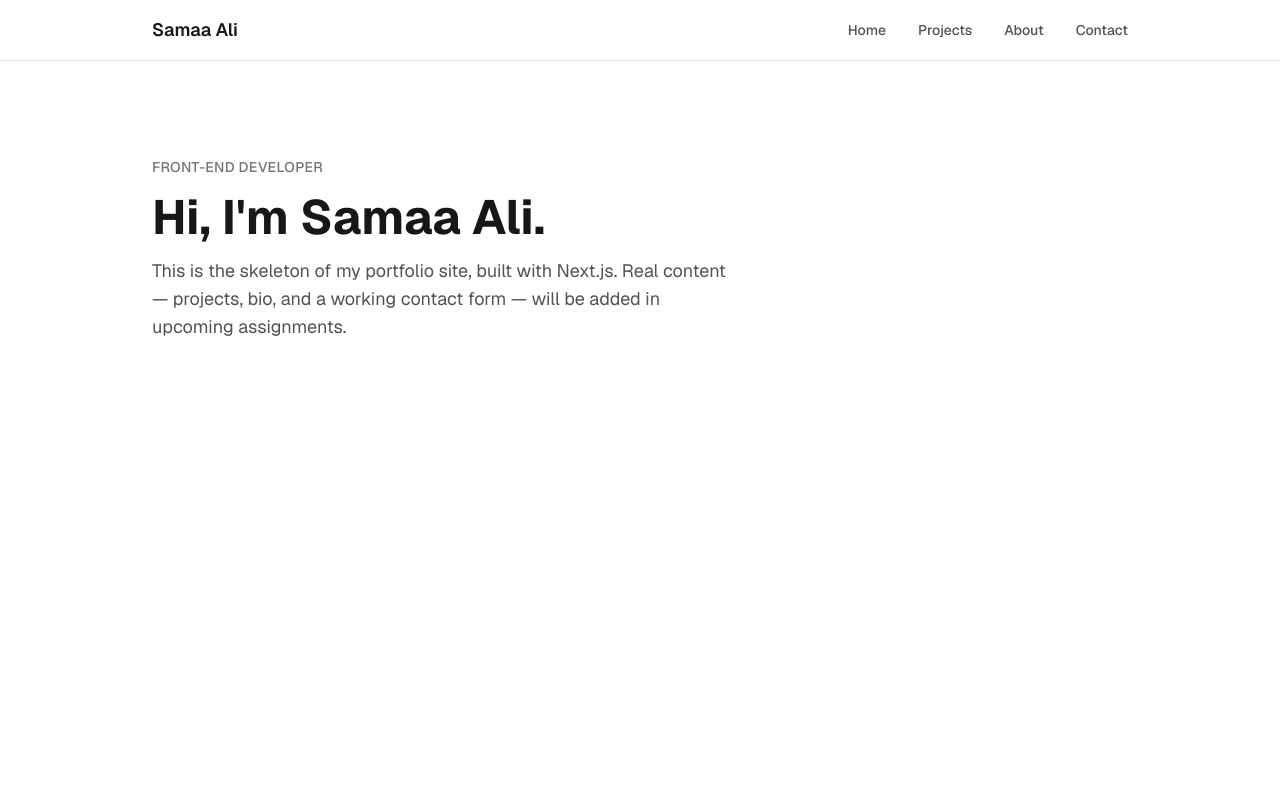
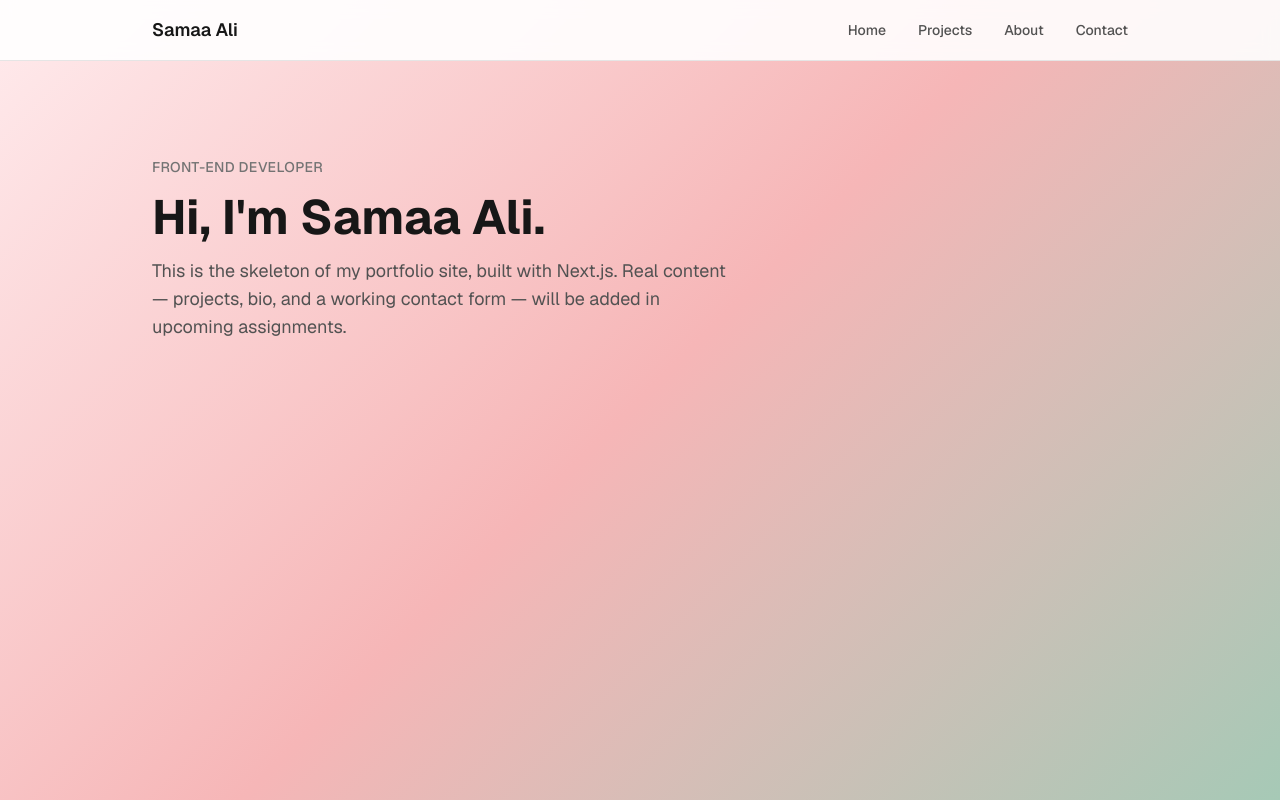
Before and after one commit to samaaali76/flyrank-frontend-capstone, a Next.js app: page / in a window 1280 px wide. Built offline with nearby package versions, Linux system fonts and the light colour scheme.

Commit message:
style: apply gradient background using new color palette

```diff
--- a/app/globals.css
+++ b/app/globals.css
@@ -49,80 +49,47 @@
 }
 
 :root {
-  --background: oklch(1 0 0);
-  --foreground: oklch(0.145 0 0);
-  --card: oklch(1 0 0);
-  --card-foreground: oklch(0.145 0 0);
-  --popover: oklch(1 0 0);
-  --popover-foreground: oklch(0.145 0 0);
-  --primary: oklch(0.205 0 0);
-  --primary-foreground: oklch(0.985 0 0);
-  --secondary: oklch(0.97 0 0);
-  --secondary-foreground: oklch(0.205 0 0);
-  --muted: oklch(0.97 0 0);
-  --muted-foreground: oklch(0.556 0 0);
-  --accent: oklch(0.97 0 0);
-  --accent-foreground: oklch(0.205 0 0);
+  --background: linear-gradient(135deg, #FFEBED 0%, #F6B6B7 50%, #A6C9B6 100%);
+  --foreground: #27153D;
+  --card: #ffffff;
+  --card-foreground: #27153D;
+  --popover: #ffffff;
+  --popover-foreground: #27153D;
+  --primary: #3E828E;
+  --primary-foreground: #FFEBED;
+  --secondary: #F6B6B7;
+  --secondary-foreground: #27153D;
+  --muted: #A6C9B6;
+  --muted-foreground: #27153D;
+  --accent: #A6C9B6;
+  --accent-foreground: #27153D;
   --destructive: oklch(0.577 0.245 27.325);
-  --border: oklch(0.922 0 0);
-  --input: oklch(0.922 0 0);
-  --ring: oklch(0.708 0 0);
-  --chart-1: oklch(0.87 0 0);
-  --chart-2: oklch(0.556 0 0);
-  --chart-3: oklch(0.439 0 0);
-  --chart-4: oklch(0.371 0 0);
-  --chart-5: oklch(0.269 0 0);
+  --border: #F6B6B7;
+  --input: #F6B6B7;
+  --ring: #3E828E;
+  --chart-1: #3E828E;
+  --chart-2: #F6B6B7;
+  --chart-3: #A6C9B6;
+  --chart-4: #27153D;
+  --chart-5: #FFEBED;
   --radius: 0.625rem;
-  --sidebar: oklch(0.985 0 0);
-  --sidebar-foreground: oklch(0.145 0 0);
-  --sidebar-primary: oklch(0.205 0 0);
-  --sidebar-primary-foreground: oklch(0.985 0 0);
-  --sidebar-accent: oklch(0.97 0 0);
-  --sidebar-accent-foreground: oklch(0.205 0 0);
-  --sidebar-border: oklch(0.922 0 0);
-  --sidebar-ring: oklch(0.708 0 0);
+  --sidebar: #FFEBED;
+  --sidebar-foreground: #27153D;
+  --sidebar-primary: #3E828E;
+  --sidebar-primary-foreground: #FFEBED;
+  --sidebar-accent: #A6C9B6;
+  --sidebar-accent-foreground: #27153D;
+  --sidebar-border: #F6B6B7;
+  --sidebar-ring: #3E828E;
 }
-
-.dark {
-  --background: oklch(0.145 0 0);
-  --foreground: oklch(0.985 0 0);
-  --card: oklch(0.205 0 0);
-  --card-foreground: oklch(0.985 0 0);
-  --popover: oklch(0.205 0 0);
-  --popover-foreground: oklch(0.985 0 0);
-  --primary: oklch(0.922 0 0);
-  --primary-foreground: oklch(0.205 0 0);
-  --secondary: oklch(0.269 0 0);
-  --secondary-foreground: oklch(0.985 0 0);
-  --muted: oklch(0.269 0 0);
-  --muted-foreground: oklch(0.708 0 0);
-  --accent: oklch(0.269 0 0);
-  --accent-foreground: oklch(0.985 0 0);
-  --destructive: oklch(0.704 0.191 22.216);
-  --border: oklch(1 0 0 / 10%);
-  --input: oklch(1 0 0 / 15%);
-  --ring: oklch(0.556 0 0);
-  --chart-1: oklch(0.87 0 0);
-  --chart-2: oklch(0.556 0 0);
-  --chart-3: oklch(0.439 0 0);
-  --chart-4: oklch(0.371 0 0);
-  --chart-5: oklch(0.269 0 0);
-  --sidebar: oklch(0.205 0 0);
-  --sidebar-foreground: oklch(0.985 0 0);
-  --sidebar-primary: oklch(0.488 0.243 264.376);
-  --sidebar-primary-foreground: oklch(0.985 0 0);
-  --sidebar-accent: oklch(0.269 0 0);
-  --sidebar-accent-foreground: oklch(0.985 0 0);
-  --sidebar-border: oklch(1 0 0 / 10%);
-  --sidebar-ring: oklch(0.556 0 0);
-}
-
 @layer base {
   * {
     @apply border-border outline-ring/50;
   }
   body {
-    @apply bg-background text-foreground;
+    background: var(--background);
+    background-attachment: fixed;
+    @apply text-foreground;
   }
   html {
     @apply font-sans;
```
